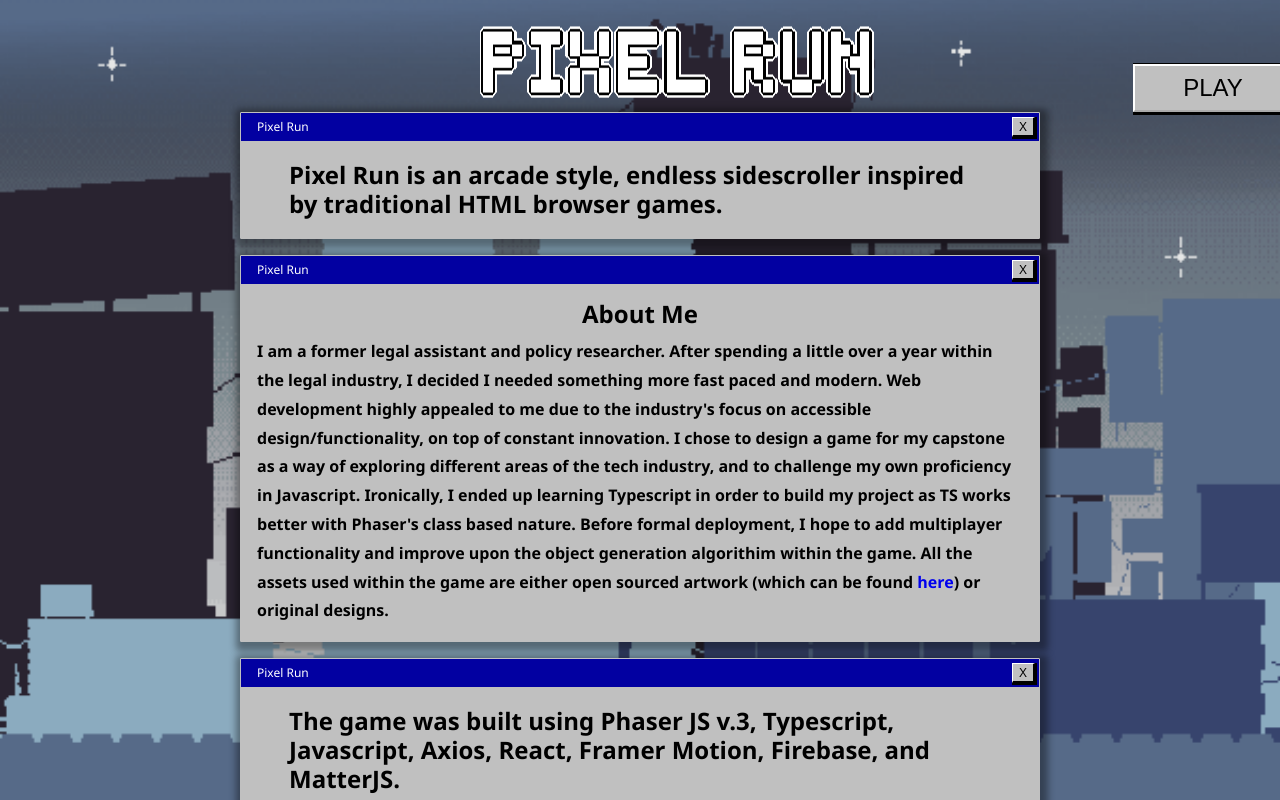
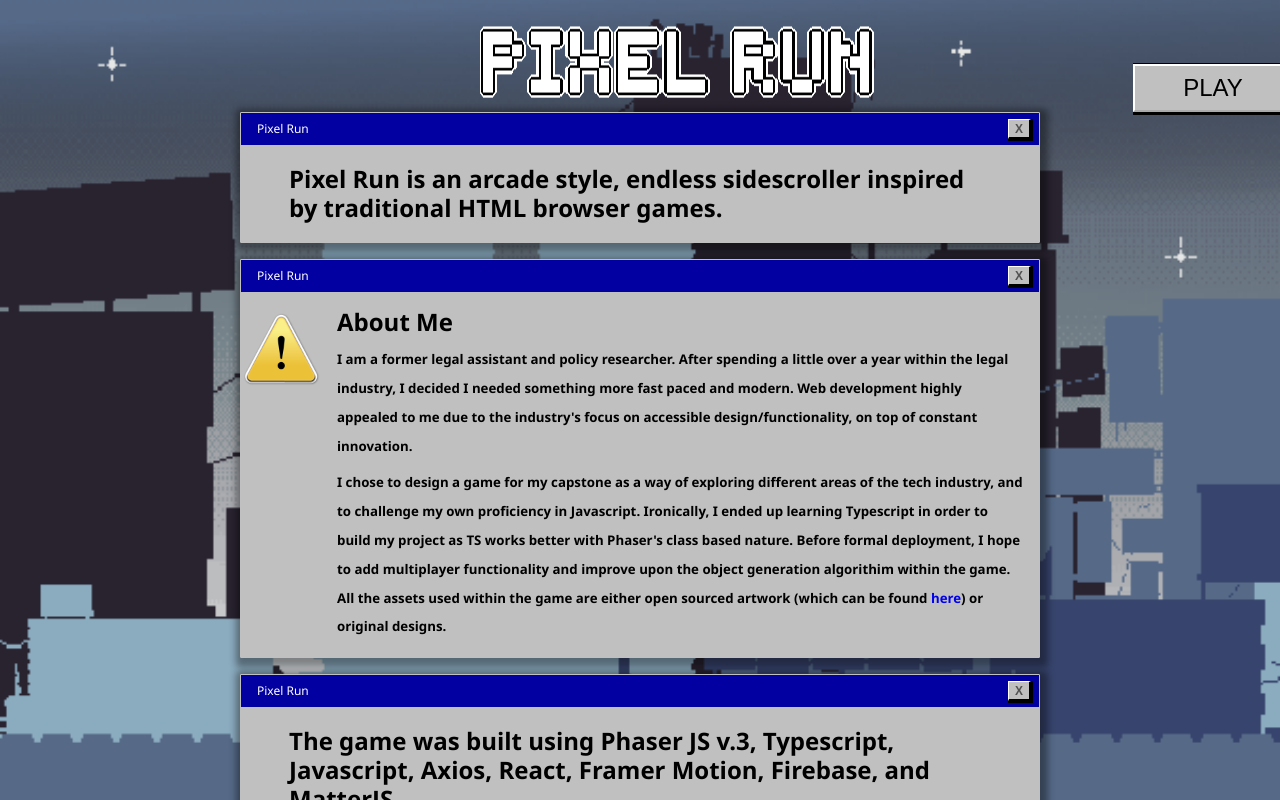
Before and after one commit to emwong101/pixel_run, a React (Vite) app: page / in a window 1280 px wide. Built offline with nearby package versions, Linux system fonts and the light colour scheme.

Commit message:
added caution symbol to about me section

```diff
--- a/src/pages/infoPage/InfoPage.scss
+++ b/src/pages/infoPage/InfoPage.scss
@@ -19,8 +19,27 @@
 
   &__body {
     margin: 0;
-    padding: 1rem;
     padding-top: 0.5rem;
+    &:last-of-type {
+      padding-bottom: 1rem;
+    }
+  }
+
+  &__wrapper {
+    display: flex;
+    align-items: flex-start;
+  }
+
+  &__symbol {
+    flex: 0.1;
+    display: flex;
+    justify-content: center;
+    padding-top: 1.15rem;
+  }
+
+  &__text-div {
+    flex: 1;
+    padding: 0 1rem;
   }
 }
 
@@ -39,13 +58,13 @@
 }
 
 .logo {
-  width: 10rem;
+  width: 8rem;
 }
 
 .blue-bar {
   background-color: #0200a1;
   width: 100%;
-  height: 1.75rem;
+  height: 2rem;
   display: flex;
   justify-content: space-between;
   align-items: center;
@@ -53,16 +72,16 @@
 
 .close {
   background-color: #c0c0c0;
-  color: black;
+  color: rgb(81, 81, 81);
   height: 20px;
   width: 23px;
   display: flex;
   justify-content: center;
-  margin-right: 0.25rem;
+  margin-right: 0.5rem;
   box-shadow: 1px 1px 0px 1px rgba(0, 0, 0, 1);
   border-left: 0.5px solid white;
   border-top: 0.5px solid white;
-  font-weight: 500;
+  font-weight: 600;
   font-size: 12px;
 }
 
@@ -72,3 +91,7 @@
   font-family: "Segoe UI", Tahoma, Geneva, Verdana, sans-serif;
   font-size: 12px;
 }
+
+.caution {
+  width: 5rem;
+}
--- a/src/pages/infoPage/InfoPage.tsx
+++ b/src/pages/infoPage/InfoPage.tsx
@@ -39,22 +39,36 @@ function InfoPage() {
           <p className="bar__label">Pixel Run</p>
           <input type="button" value="X" className="close"></input>
         </div>
-        <h2 className="about">About Me</h2>
-        <h4 className="about__body">
-          I am a former legal assistant and policy researcher. After spending a
-          little over a year within the legal industry, I decided I needed
-          something more fast paced and modern. Web development highly appealed
-          to me due to the industry's focus on accessible design/functionality,
-          on top of constant innovation. I chose to design a game for my
-          capstone as a way of exploring different areas of the tech industry,
-          and to challenge my own proficiency in Javascript. Ironically, I ended
-          up learning Typescript in order to build my project as TS works better
-          with Phaser's class based nature. Before formal deployment, I hope to
-          add multiplayer functionality and improve upon the object generation
-          algorithim within the game. All the assets used within the game are
-          either open sourced artwork (which can be found
-          <a href="https://opengameart.org/"> here</a>) or original designs.
-        </h4>
+        <div className="about__wrapper">
+          <div className="about__symbol">
+            <img
+              className="caution"
+              alt="caution symbol"
+              src="assets/caution.png"
+            ></img>
+          </div>
+          <div className="about__text-div">
+            <h2 className="about">About Me</h2>
+            <h5 className="about__body">
+              I am a former legal assistant and policy researcher. After
+              spending a little over a year within the legal industry, I decided
+              I needed something more fast paced and modern. Web development
+              highly appealed to me due to the industry's focus on accessible
+              design/functionality, on top of constant innovation.
+            </h5>
+            <h5 className="about__body">
+              I chose to design a game for my capstone as a way of exploring
+              different areas of the tech industry, and to challenge my own
+              proficiency in Javascript. Ironically, I ended up learning
+              Typescript in order to build my project as TS works better with
+              Phaser's class based nature. Before formal deployment, I hope to
+              add multiplayer functionality and improve upon the object
+              generation algorithim within the game. All the assets used within
+              the game are either open sourced artwork (which can be found
+              <a href="https://opengameart.org/"> here</a>) or original designs.
+            </h5>
+          </div>
+        </div>
       </motion.div>
       <motion.div
         className="main third"
```
Also changed, not shown: public/assets/caution.png (added).
